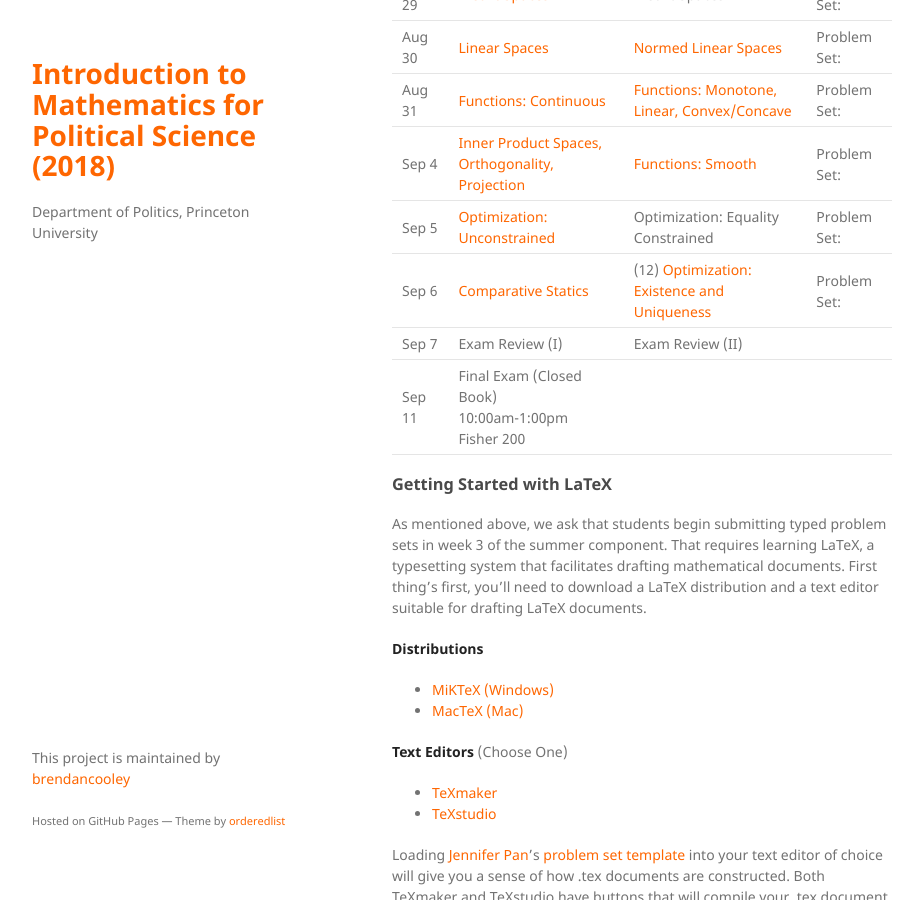
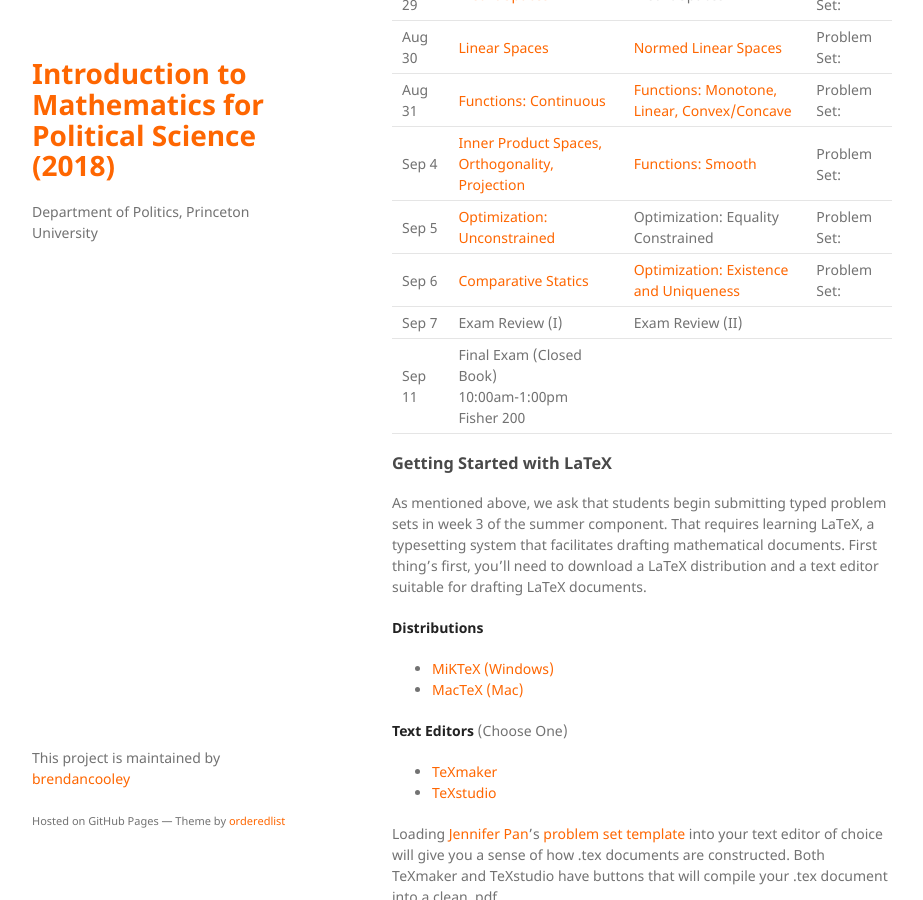
Before and after one commit to brendancooley/imps2019, a Jekyll site: the page built from index.md, in a window 1280 px wide and 900 px high, scrolled down 4279 px. Shown: the whole window, without its empty margins (178-1101 px from the left). Built offline with Jekyll 4.4.1, drawn with Linux system fonts in a browser that asks for light colours; nearby versions of some CDN libraries; a script that is not in the unit is left out; our own code applies the rules of GitHub Pages for plain Markdown files.

Commit message:
quick fix

```diff
--- a/index.md
+++ b/index.md
@@ -108,7 +108,7 @@ The appendix of McCarty and Meirowitz's book contains a nice treatment of many o
 | Aug 31 | [Functions: Continuous](https://rawgit.com/brendancooley/imps2018/master/materials/notes/functionsContinuous.pdf)          | [Functions: Monotone, Linear, Convex/Concave](https://rawgit.com/brendancooley/imps2018/master/materials/notes/functionsOther.pdf)    | Problem Set: |
 | Sep 4  | [Inner Product Spaces, Orthogonality, Projection](https://rawgit.com/brendancooley/imps2018/master/materials/notes/innerProductSpaces.pdf)      | [Functions: Smooth](https://rawgit.com/brendancooley/imps2018/master/materials/notes/functionsSmooth.pdf)                     | Problem Set: |
 | Sep 5  | [Optimization: Unconstrained](https://rawgit.com/brendancooley/imps2018/master/materials/notes/optimization.pdf)   | Optimization: Equality Constrained                    | Problem Set: |
-| Sep 6  | [Comparative Statics](https://rawgit.com/brendancooley/imps2018/master/materials/notes/comparativeStatics.pdf)     |  (12) [Optimization: Existence and Uniqueness](https://rawgit.com/brendancooley/imps2018/master/materials/notes/fixedPoints.pdf) | Problem Set:  |
+| Sep 6  | [Comparative Statics](https://rawgit.com/brendancooley/imps2018/master/materials/notes/comparativeStatics.pdf)     |  [Optimization: Existence and Uniqueness](https://rawgit.com/brendancooley/imps2018/master/materials/notes/fixedPoints.pdf) | Problem Set:  |
 | Sep 7  | Exam Review (I)   | Exam Review (II)                                     |  |
 | Sep 11 | Final Exam (Closed Book) <br> 10:00am-1:00pm <br> Fisher 200   |                                                 |             |
 
```
